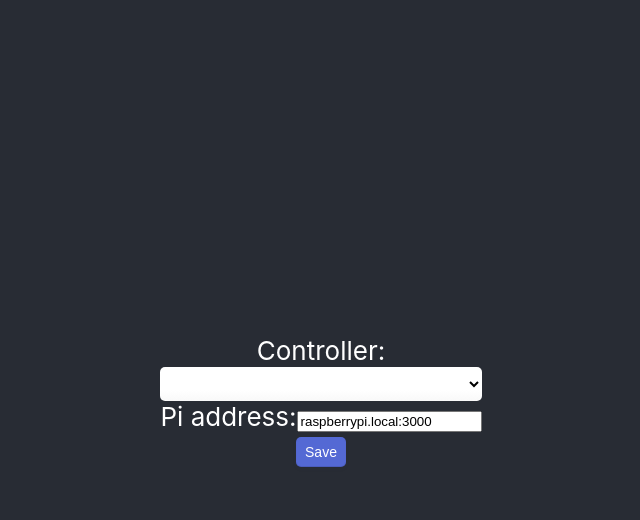
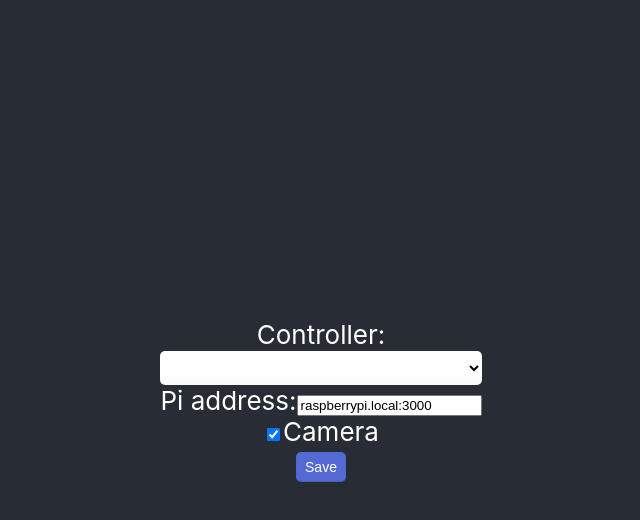
Before and after one commit to tonnguyen/sphero-rvr, a React (Create React App) app: page / in a window 1280 px wide. Both pictures are taken after a click on the picture 1250 px from the left and 30 px from the top of the page. Shown: the top 520 px of the page, without its empty margins (319-959 px from the left). Built offline with nearby package versions, Linux system fonts and the light colour scheme.

Commit message:
Camera config

```diff
--- a/src/App.js
+++ b/src/App.js
@@ -5,10 +5,11 @@ import Settings from './components/settings';
 
 function App() {
   const [screen, setScreen] = useState('main');
-  const [settings, setSettings] = useState({ piAddress: 'raspberrypi.local:3000' });
+  const [settings, setSettings] = useState({ piAddress: 'raspberrypi.local:3000', camera: true });
   return (
     <div className="App">
-        {screen === 'main' && <Main gamepadId={settings.gamepadId} piAddress={settings.piAddress} showSettings={() => setScreen('settings')} />}
+        {screen === 'main' && <Main gamepadId={settings.gamepadId} camera={settings.camera}
+                              piAddress={settings.piAddress} showSettings={() => setScreen('settings')} />}
         {screen === 'settings' && <Settings settings={settings} close={(settings) => {
           setSettings(settings);
           setScreen('main');
--- a/src/components/settings.js
+++ b/src/components/settings.js
@@ -3,6 +3,7 @@ import { useState, useCallback, useEffect } from 'react';
 function Settings(props) {
     const [gamepadId, setGamepadId] = useState(props.settings.gamepadId);
     const [piAddress, setPiAddress] = useState(props.settings.piAddress);
+    const [camera, setCamera] = useState(props.settings.camera);
     const [ids, setIds] = useState([]);
 
     const scan = useCallback(() => {
@@ -28,7 +29,7 @@ function Settings(props) {
 
     return (
         <form onSubmit={(e) => {
-            submit(props, ids, gamepadId, piAddress);
+            submit(props, ids, gamepadId, piAddress, camera);
             e.preventDefault();
         }}>
             <div>
@@ -42,15 +43,20 @@ function Settings(props) {
                 <input type="text" value={piAddress} onChange={(e) => setPiAddress(e.target.value)} ></input>
             </div>
             <div>
+                <input type="checkbox" id="camera" defaultChecked={camera} onChange={(e) => setCamera(!camera)} ></input>
+                <label htmlFor="camera">Camera</label>
+            </div>
+            <div>
             <input type="submit" value="Save" className='Button' /></div>
         </form>
     );
 }
 
-const submit = (props, ids, gamepadId, piAddress) => {
+const submit = (props, ids, gamepadId, piAddress, camera) => {
     props.close({
         gamepadId: gamepadId ?? (ids.length > 0 ? ids[0] : ''),
         piAddress,
+        camera,
     });
 }
 
```
Also changed, not shown: src/components/main.js (+2 -2 lines).
